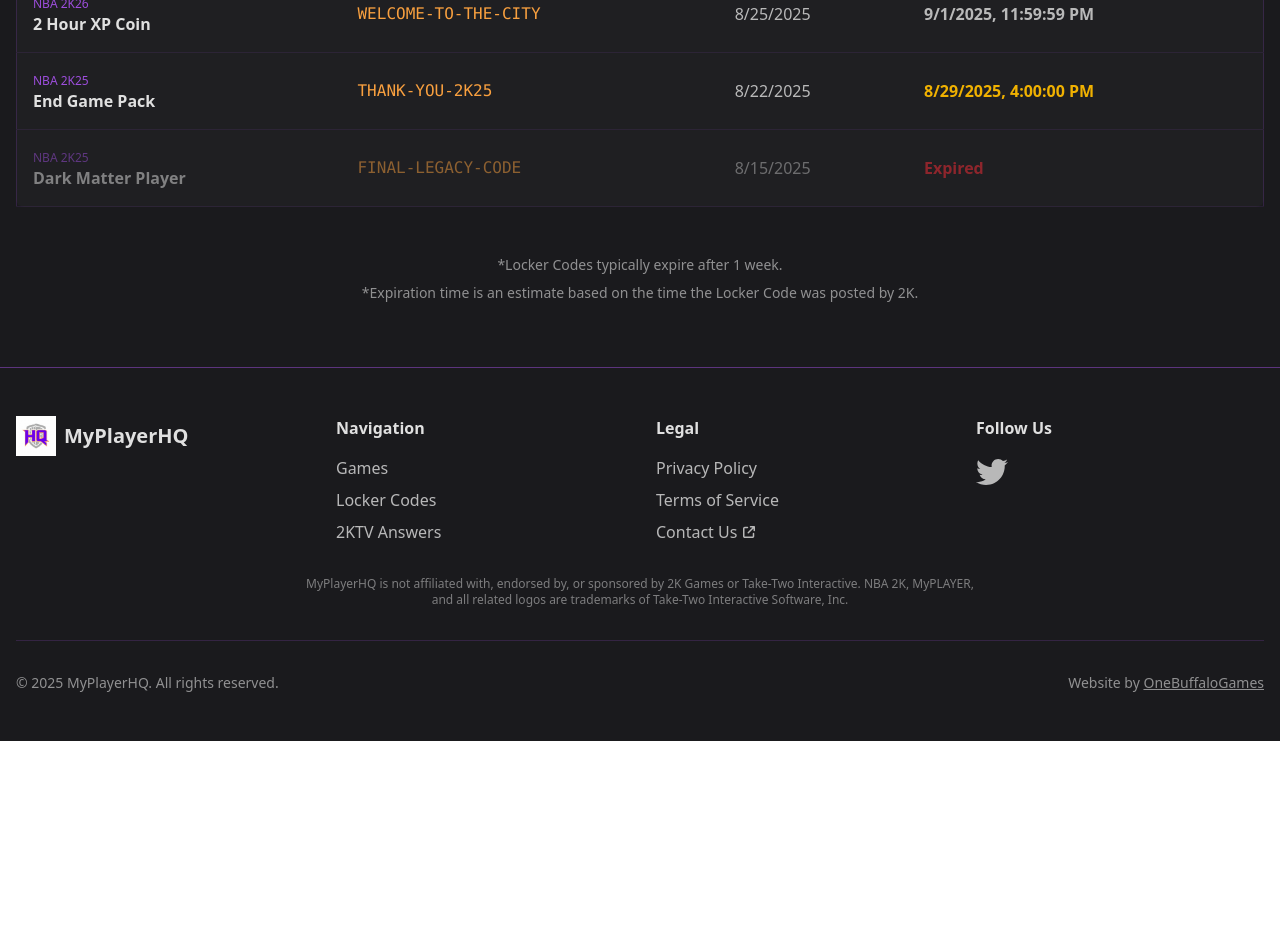
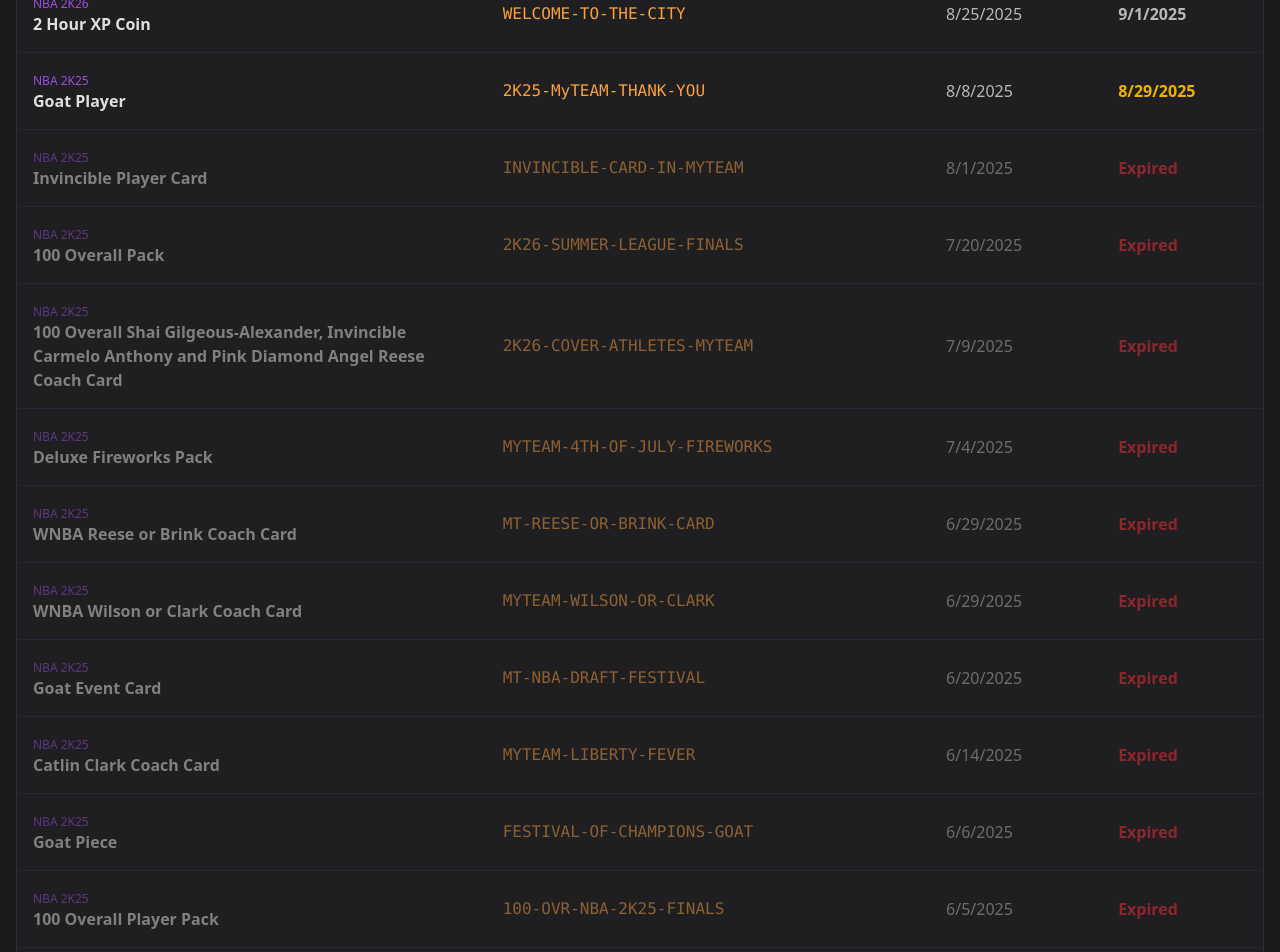
Before and after one commit to OneBuffaloLabs/myplayer-hq, a Next.js app: page /locker-codes in a window 1280 px wide. Shown: the part 580-1532 px from the top of the page. Before the commit the page ends 1321 px from the top, so only its background shows below. Built offline with nearby package versions, Linux system fonts and the light colour scheme.

Commit message:
Updated locker code page

```diff
--- a/src/components/locker-codes/LockerCodeList.tsx
+++ b/src/components/locker-codes/LockerCodeList.tsx
@@ -53,7 +53,7 @@
         <table className="min-w-full bg-[#1F1F22] border border-accent/20 rounded-lg">
           <thead className="border-b border-accent/20">
             <tr>
-              <th className="p-4 text-left font-bold text-text">Reward</th>
+              <th className="p-4 text-left font-bold text-text max-w-xs">Reward</th>
               <th className="p-4 text-left font-bold text-text">Locker Code</th>
               <th className="p-4 text-left font-bold text-text hidden md:table-cell">Released</th>
               <th className="p-4 text-left font-bold text-text">Expires</th>
@@ -90,8 +90,8 @@
 
   return (
     <tr className={`border-b border-accent/10 ${isExpired ? 'opacity-50' : ''}`}>
-      <td className="p-4">
-        {activeFilter === 'All' && <p className="text-xs text-accent mt-1">{game}</p>}
+      <td className="p-4 max-w-xs">
+        <p className="text-xs text-accent mt-1">{game}</p>
         <p className="font-semibold text-text">{reward}</p>
       </td>
       <td className="p-4 font-mono text-primary">{code}</td>
@@ -99,7 +99,7 @@
         {new Date(releaseDate).toLocaleDateString()}
       </td>
       <td className={`p-4 font-semibold ${expirationTextColor}`}>
-        {isExpired ? 'Expired' : expirationDate.toLocaleString()}
+        {isExpired ? 'Expired' : expirationDate.toLocaleDateString()}
       </td>
     </tr>
   );
--- a/src/data/locker-codes/2k25.json
+++ b/src/data/locker-codes/2k25.json
@@ -1,14 +1,344 @@
 [
   {
-    "releaseDate": "2025-08-22",
-    "code": "THANK-YOU-2K25",
-    "reward": "End Game Pack",
-    "expiration": "2025-08-29T16:00:00Z"
+    "releaseDate": "2025-08-08",
+    "code": "2K25-MyTEAM-THANK-YOU",
+    "reward": "Goat Player",
+    "expiration": "2025-08-29"
   },
   {
-    "releaseDate": "2025-08-15",
-    "code": "FINAL-LEGACY-CODE",
-    "reward": "Dark Matter Player",
-    "expiration": "2025-08-22T23:59:59Z"
+    "releaseDate": "2025-08-01",
+    "code": "INVINCIBLE-CARD-IN-MYTEAM",
+    "reward": "Invincible Player Card",
+    "expiration": "2025-08-08"
+  },
+  {
+    "releaseDate": "2025-07-20",
+    "code": "2K26-SUMMER-LEAGUE-FINALS",
+    "reward": "100 Overall Pack",
+    "expiration": "2025-07-27"
+  },
+  {
+    "releaseDate": "2025-07-09",
+    "code": "2K26-COVER-ATHLETES-MYTEAM",
+    "reward": "100 Overall Shai Gilgeous-Alexander, Invincible Carmelo Anthony and Pink Diamond Angel Reese Coach Card",
+    "expiration": "2025-08-22"
+  },
+  {
+    "releaseDate": "2025-07-04",
+    "code": "MYTEAM-4TH-OF-JULY-FIREWORKS",
+    "reward": "Deluxe Fireworks Pack",
+    "expiration": "2025-07-11"
+  },
+  {
+    "releaseDate": "2025-06-29",
+    "code": "MT-REESE-OR-BRINK-CARD",
+    "reward": "WNBA Reese or Brink Coach Card",
+    "expiration": "2025-07-01"
+  },
+  {
+    "releaseDate": "2025-06-29",
+    "code": "MYTEAM-WILSON-OR-CLARK",
+    "reward": "WNBA Wilson or Clark Coach Card",
+    "expiration": "2025-07-01"
+  },
+  {
+    "releaseDate": "2025-06-20",
+    "code": "MT-NBA-DRAFT-FESTIVAL",
+    "reward": "Goat Event Card",
+    "expiration": "2025-06-27"
+  },
+  {
+    "releaseDate": "2025-06-14",
+    "code": "MYTEAM-LIBERTY-FEVER",
+    "reward": "Catlin Clark Coach Card",
+    "expiration": "2025-06-18"
+  },
+  {
+    "releaseDate": "2025-06-06",
+    "code": "FESTIVAL-OF-CHAMPIONS-GOAT",
+    "reward": "Goat Piece",
+    "expiration": "2025-06-20"
+  },
+  {
+    "releaseDate": "2025-06-05",
+    "code": "100-OVR-NBA-2K25-FINALS",
+    "reward": "100 Overall Player Pack",
+    "expiration": "2025-06-12"
+  },
+  {
+    "releaseDate": "2025-05-26",
+    "code": "100-OVERALL-PLAYER",
+    "reward": "100 Overall Player Pack",
+    "expiration": "2025-06-02"
+  },
+  {
+    "releaseDate": "2025-05-15",
+    "code": "S7-DIVINCENZO",
+    "reward": "Diamond Donte Divincenzo",
+    "expiration": "2025-06-27"
+  },
+  {
+    "releaseDate": "2025-05-10",
+    "code": "MYTEAM-OUT-OF-POSITION",
+    "reward": "Out of Position Deluxe Pack",
+    "expiration": "2025-05-11"
+  },
+  {
+    "releaseDate": "2025-05-02",
+    "code": "DIAMOND-PLUS-PACK",
+    "reward": "92+ OVR Premium Player Pack",
+    "expiration": "2025-05-14"
+  },
+  {
+    "releaseDate": "2025-05-02",
+    "code": "HALL-OF-FAME-BADGE",
+    "reward": "Hall of Fame Badge",
+    "expiration": "2025-05-14"
+  },
+  {
+    "releaseDate": "2025-05-02",
+    "code": "GLITCHED-GOLD-TY-LUE",
+    "reward": "Glitched Gold Ty-Lue",
+    "expiration": "2025-05-14"
+  },
+  {
+    "releaseDate": "2025-05-02",
+    "code": "GEMS-OF-THE-GAME",
+    "reward": "92+ OVR Gems of the Game 2 Pack",
+    "expiration": "2025-05-14"
+  },
+  {
+    "releaseDate": "2025-05-02",
+    "code": "ONE-GALAXY-OPAL-EVENT-CARD",
+    "reward": "Galaxy Opal Glitched Event Card",
+    "expiration": "2025-05-14"
+  },
+  {
+    "releaseDate": "2025-05-02",
+    "code": "DIAMOND-SHOE-CARD",
+    "reward": "Diamond Shoe Pack",
+    "expiration": "2025-05-14"
+  },
+  {
+    "releaseDate": "2025-05-02",
+    "code": "HIDDEN-GEMS-PLAYER",
+    "reward": "Hidden Gems 87+ Player Pack",
+    "expiration": "2025-05-14"
+  },
+  {
+    "releaseDate": "2025-05-02",
+    "code": "LEGEND-BADGE",
+    "reward": "Legend Badge Award Pack",
+    "expiration": "2025-05-14"
+  },
+  {
+    "releaseDate": "2025-04-25",
+    "code": "MYTEAM-PLAYOFFS",
+    "reward": "Pantheon Deluxe Pack",
+    "expiration": "2025-04-26"
+  },
+  {
+    "releaseDate": "2025-04-20",
+    "code": "HAPPY-EASTER-99-OVERALL",
+    "reward": "99 OVR Player Pack",
+    "expiration": "2025-04-29"
+  },
+  {
+    "releaseDate": "2025-03-17",
+    "code": "MYTEAM-APEX-PACK",
+    "reward": "Apex Deluxe Pack",
+    "expiration": "2025-03-18"
+  },
+  {
+    "releaseDate": "2025-02-28",
+    "code": "MYTEAM-DELUXE-2K25",
+    "reward": "Deluxe Pack",
+    "expiration": "2025-03-01"
+  },
+  {
+    "releaseDate": "2025-02-14",
+    "code": "ROOKIE-MVP-OPAL-ELTON-BRAND",
+    "reward": "Galaxy Opal Elton Brand and an All-Star Event Card",
+    "expiration": "2025-02-21"
+  },
+  {
+    "releaseDate": "2025-02-04",
+    "code": "BACK-IN-THE-BAY-2K",
+    "reward": "Pink Diamond Damian Lillard and a Pro Standard All-Star 25 Button-Up Shirt for MyCareer",
+    "expiration": "2025-03-20"
+  },
+  {
+    "releaseDate": "2025-01-31",
+    "code": "2K25-MYTEAM-LNY",
+    "reward": "Lunar New Year Pack",
+    "expiration": "2025-02-01"
+  },
+  {
+    "releaseDate": "2025-01-31",
+    "code": "MyTEAM-LUNAR-NEW-YEAR",
+    "reward": "Lunar New Year Event Card Award pack containing a guaranteed Lunar New Year Event Card that can be exchanged for MTP",
+    "expiration": "2025-02-07"
+  },
+  {
+    "releaseDate": "2025-01-20",
+    "code": "ALLSTAR-2K-THE-COURT",
+    "reward": "The Court Hat, T-Shirt and 5x Skill Boosts",
+    "expiration": "2025-03-15"
+  },
+  {
+    "releaseDate": "2025-01-20",
+    "code": "MYCAREER-MLK-DAY-2025",
+    "reward": "Double XP Token and MLK Day Medallion Necklace",
+    "expiration": "2025-01-22"
+  },
+  {
+    "releaseDate": "2025-01-20",
+    "code": "MLK-DAY-2K25-MYTEAM",
+    "reward": "Pink Diamond Reward Ball Drop",
+    "expiration": "2025-01-21"
+  },
+  {
+    "releaseDate": "2024-12-25",
+    "code": "12DAYS-HAPPY-HOLIDAYS",
+    "reward": "Pink Diamond player",
+    "expiration": "2025-01-01"
+  },
+  {
+    "releaseDate": "2024-12-23",
+    "code": "MT-HOF-BADGE-12DAYS",
+    "reward": "Hall of Fame Badge Option Pack",
+    "expiration": "2024-12-26"
+  },
+  {
+    "releaseDate": "2024-12-22",
+    "code": "12DAYS-MT-HIDDEN-GEMS",
+    "reward": "Hidden Gems Ruby Option Pack",
+    "expiration": "2024-12-25"
+  },
+  {
+    "releaseDate": "2024-12-21",
+    "code": "HOLIDAY-SCARF-12DAYS",
+    "reward": "Holiday Scarf for your MyPlayer",
+    "expiration": "2024-12-24"
+  },
+  {
+    "releaseDate": "2024-12-20",
+    "code": "12DAYS-WINTER-PEACOAT",
+    "reward": "Peacoat for your MyPlayer",
+    "expiration": "2024-12-23"
+  },
+  {
+    "releaseDate": "2024-12-19",
+    "code": "MYTEAM-12DAYS-DELUXE-PACK",
+    "reward": "Deluxe Pack",
+    "expiration": "2024-12-22"
+  },
+  {
+    "releaseDate": "2024-12-17",
+    "code": "HOLIDAY-SHIRT-TIME-12DAYS",
+    "reward": "Holiday Shirt for MyCareer",
+    "expiration": "2024-12-19"
+  },
+  {
+    "releaseDate": "2024-12-16",
+    "code": "12DAYS-OF-POLAR",
+    "reward": "Cardigan shirt for your MyPlayer",
+    "expiration": "2024-12-18"
+  },
+  {
+    "releaseDate": "2024-12-15",
+    "code": "2XP-MT-COINS-12DAYS",
+    "reward": "Two Double XP MyTeam Coins",
+    "expiration": "2024-12-17"
+  },
+  {
+    "releaseDate": "2024-12-14",
+    "code": "FIN4L-2K25-TNT6",
+    "reward": "Series 1 Amethyst Option Pack",
+    "expiration": "2024-12-15"
+  },
+  {
+    "releaseDate": "2024-12-14",
+    "code": "TNT-2K25-L1V3",
+    "reward": "Series 1 Amethyst Option Pack",
+    "expiration": "2024-12-15"
+  },
+  {
+    "releaseDate": "2024-12-14",
+    "code": "12DAYS-GOTG-OPTION-PACK",
+    "reward": "Gems of the Game Amethyst Option Pack",
+    "expiration": "2024-12-15"
+  },
+  {
+    "releaseDate": "2024-12-11",
+    "code": "2K25-TRUTV-PL4Y",
+    "reward": "Series 1 Amethyst Option Pack",
+    "expiration": "2024-12-13"
+  },
+  {
+    "releaseDate": "2024-12-11",
+    "code": "WATCH-NBA2K-TNT9",
+    "reward": "Series 1 Amethyst Option Pack",
+    "expiration": "2024-12-13"
+  },
+  {
+    "releaseDate": "2024-12-10",
+    "code": "NBA2K-TNT-MT25",
+    "reward": "Series 1 Amethyst Option Pack",
+    "expiration": "2024-12-12"
+  },
+  {
+    "releaseDate": "2024-12-10",
+    "code": "TNT-NBA2K-ALT2",
+    "reward": "Series 1 Amethyst Option Pack",
+    "expiration": "2024-12-12"
+  },
+  {
+    "releaseDate": "2024-11-28",
+    "code": "THANKSGIVING-PINK-DIAMOND",
+    "reward": "Pick one Pink Diamond player: Chauncey Billups, Chris Kaman, C.J. McCollum, Jamal Mashburn or Wally Szczerbiak",
+    "expiration": "2024-12-05"
+  },
+  {
+    "releaseDate": "2024-11-08",
+    "code": "2K25-MYTEAM-LUKA-BOOKER",
+    "reward": "Amethyst Luka Doncic or Amethyst Devin Booker",
+    "expiration": "2024-11-09"
+  },
+  {
+    "releaseDate": "2024-10-31",
+    "code": "MYTEAM-43LDG",
+    "reward": "Random Deluxe Pack",
+    "expiration": "2024-10-31"
+  },
+  {
+    "releaseDate": "2024-10-31",
+    "code": "MYTEAM-99VTC",
+    "reward": "Random Deluxe Pack",
+    "expiration": "2024-10-31"
+  },
+  {
+    "releaseDate": "2024-10-31",
+    "code": "MYTEAM-EMZ7F",
+    "reward": "Random Deluxe Pack",
+    "expiration": "2024-10-31"
+  },
+  {
+    "releaseDate": "2024-10-31",
+    "code": "MYTEAM-DVK27",
+    "reward": "Random Deluxe Pack",
+    "expiration": "2024-10-31"
+  },
+  {
+    "releaseDate": "2024-10-31",
+    "code": "MYTEAM-HAY6N",
+    "reward": "Deluxe Pack",
+    "expiration": "2024-10-31"
+  },
+  {
+    "releaseDate": "2024-10-31",
+    "code": "MYTEAM-4CNC2",
+    "reward": "Random Deluxe Pack",
+    "expiration": "2024-10-31"
   }
 ]
```
